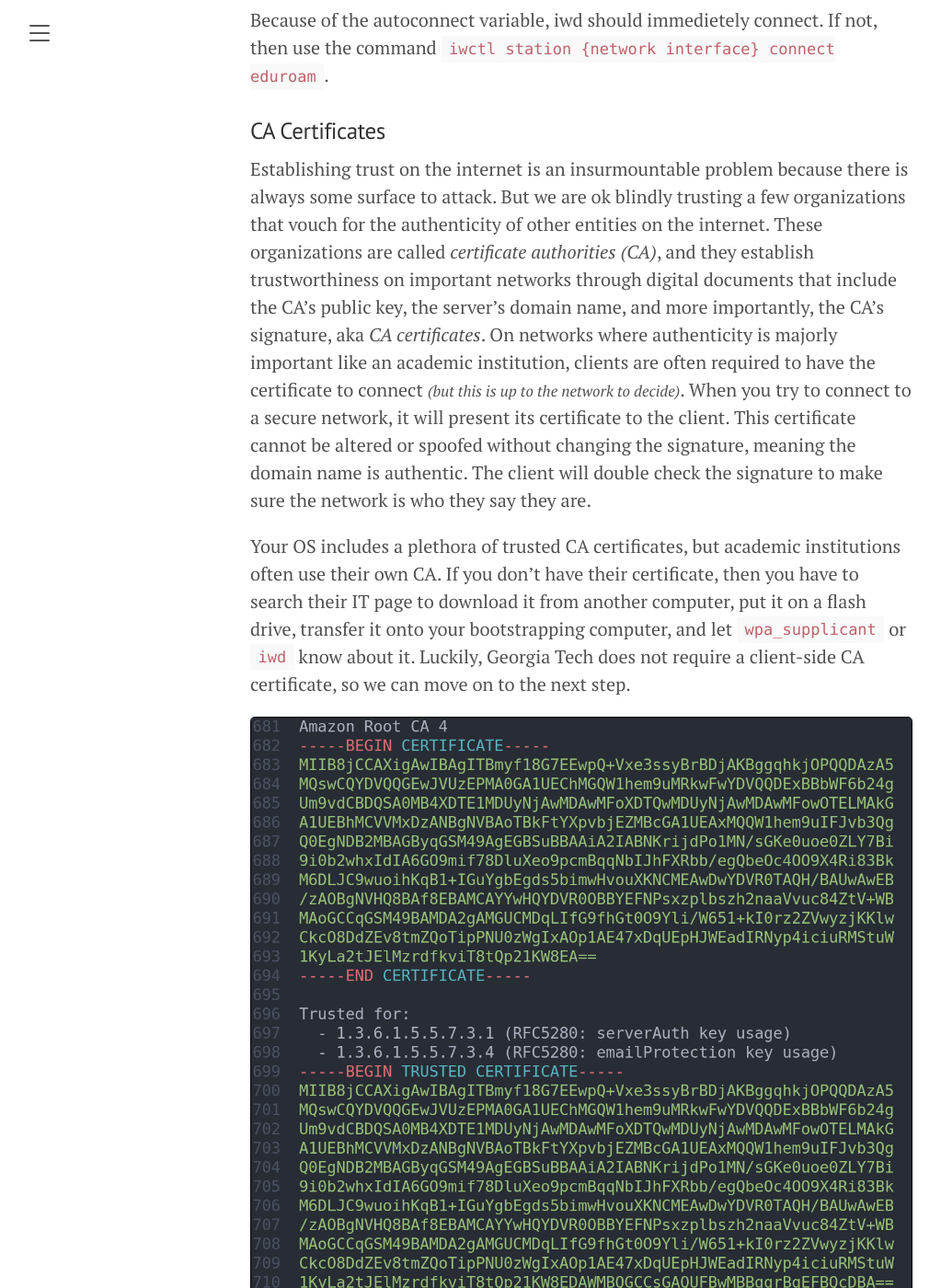
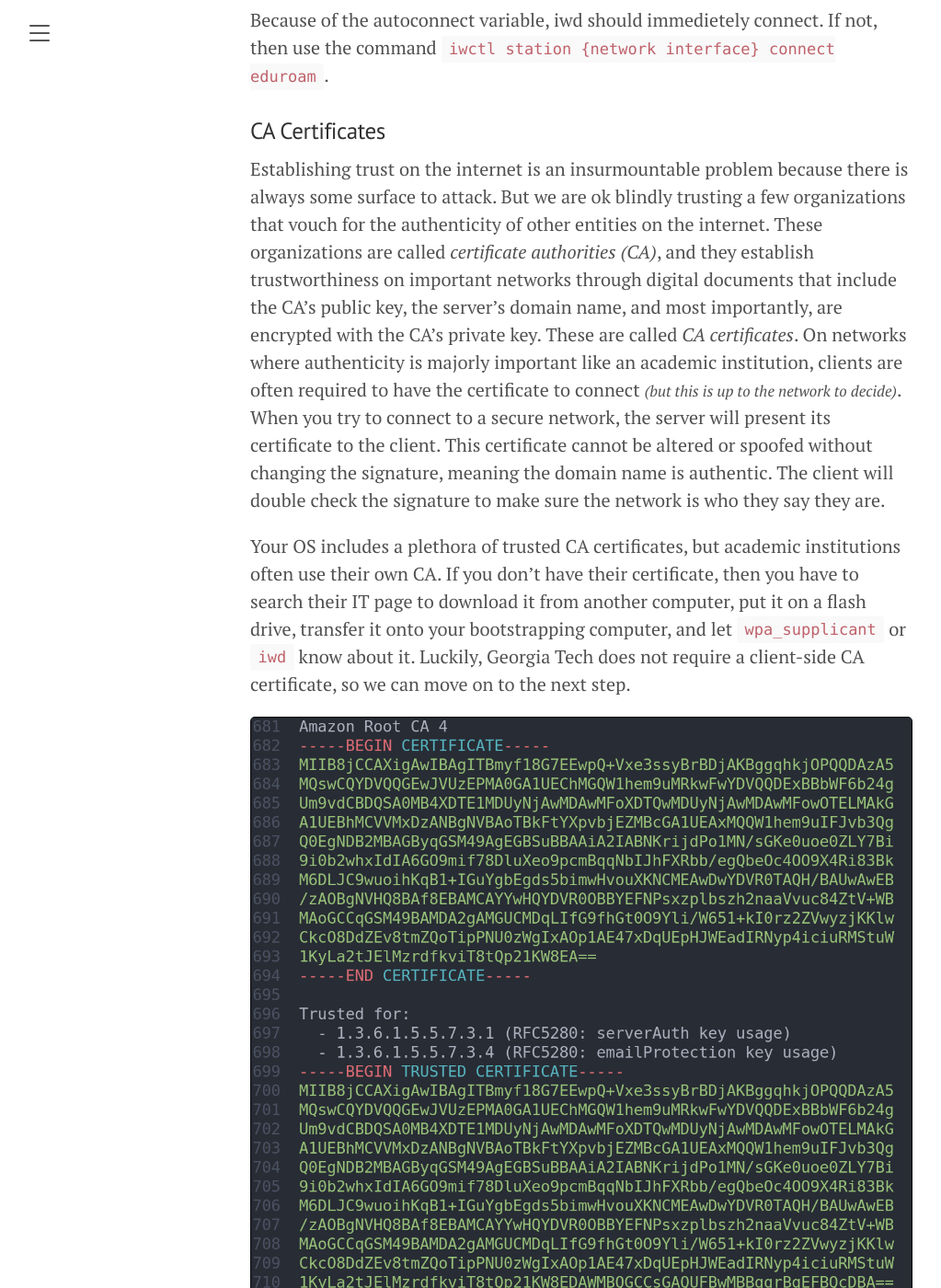
Before and after one commit to chinarjoshi/chinarjoshi.github.io, a Jekyll site: the page built from _posts/shells/2022-01-01-wpaconnect.md, in a window 1280 px wide and 1400 px high, scrolled down 4390 px. Shown: the whole window at 92% size, without its empty margins (8-1031 px from the left). Built offline with Jekyll 4.4.1, drawn with Linux system fonts in a browser that asks for light colours; some of the changed text lies outside the part shown.

Commit message:
Finishing touches

```diff
--- a/_posts/shells/2022-01-01-wpaconnect.md
+++ b/_posts/shells/2022-01-01-wpaconnect.md
@@ -76,17 +76,17 @@ Because of the autoconnect variable, iwd should immedietely connect. If not, the
 
 ### CA Certificates
 
-Establishing trust on the internet is an insurmountable problem because there is always some surface to attack. But we are ok blindly trusting a few organizations that vouch for the authenticity of other entities on the internet. These organizations are called *certificate authorities (CA)*, and they establish trustworthiness on important networks through digital documents that include the CA's public key, the server's domain name, and more importantly, the CA's signature, aka *CA certificates*. On networks where authenticity is majorly important like an academic institution, clients are often required to have the certificate to connect <small><i>(but this is up to the network to decide)</i></small>. When you try to connect to a secure network, it will present its certificate to the client. This certificate cannot be altered or spoofed without changing the signature, meaning the domain name is authentic. The client will double check the signature to make sure the network is who they say they are.
+Establishing trust on the internet is an insurmountable problem because there is always some surface to attack. But we are ok blindly trusting a few organizations that vouch for the authenticity of other entities on the internet. These organizations are called *certificate authorities (CA)*, and they establish trustworthiness on important networks through digital documents that include the CA's public key, the server's domain name, and most importantly, are encrypted with the CA's private key. These are called *CA certificates*. On networks where authenticity is majorly important like an academic institution, clients are often required to have the certificate to connect <small><i>(but this is up to the network to decide)</i></small>. When you try to connect to a secure network, the server will present its certificate to the client. This certificate cannot be altered or spoofed without changing the signature, meaning the domain name is authentic. The client will double check the signature to make sure the network is who they say they are.
 
 Your OS includes a plethora of trusted CA certificates, but academic institutions often use their own CA. If you don't have their certificate, then you have to search their IT page to download it from another computer, put it on a flash drive, transfer it onto your bootstrapping computer, and let `wpa_supplicant` or `iwd` know about it. Luckily, Georgia Tech does not require a client-side CA certificate, so we can move on to the next step.
 
-![Amazon's CA certificate](/assets/wpa-certificate.png)
-<div style="text-align: center;"><small>(Amazon's CA certificate in /etc/ssl/certs/)</small></div>
+![Amazon CA certificate 4](/assets/wpa-certificate.png)
+<div style="text-align: center;"><small>(An Amazon CA certificate in /etc/ssl/certs/)</small></div>
 
 
 ## 4. Get an IP address
 
-There are 5 options: `NetworkManager`, `ConnMan`, `iwd`, `systemd-networkd`, and `dhcpcd`. The first 3 are bigger network managers that also provide a built in DHCP cilent, and the last 2 are standalone clients. For the network managers, you will need to make a profile for the network before connecting. For `dhcpcd`, simply run it on your network interface with `dhcpcd -i {interface}`. I believe `iwd` is the best option because it provides authentication and DHCP in one package, while being more efficiently written than the other options through kernel feature utilization, which is good news for battery life. Whatever choice you make, just start it in the background with `systemctl enable --now`.
+There are 5 options: `NetworkManager`, `ConnMan`, `iwd`, `systemd-networkd`, and `dhcpcd`. The first 3 are bigger network managers that also bundle a DHCP cilent, and the last 2 are standalone clients. For the network managers, you will need to make a profile for the network before connecting. For `dhcpcd`, simply run it on your network interface with `dhcpcd -i {interface}`. I believe `iwd` is the best option because it provides authentication and DHCP in one package, while being more efficiently written than the other options through kernel feature utilization, which is good news for battery life. Whatever choice you make, just start it in the background with `systemctl enable --now`.
 
 ## Get domain name resolution
 
```
Also changed, not shown: other parts of _posts/shells/2022-01-01-wpaconnect.md (+1 -1 lines).
